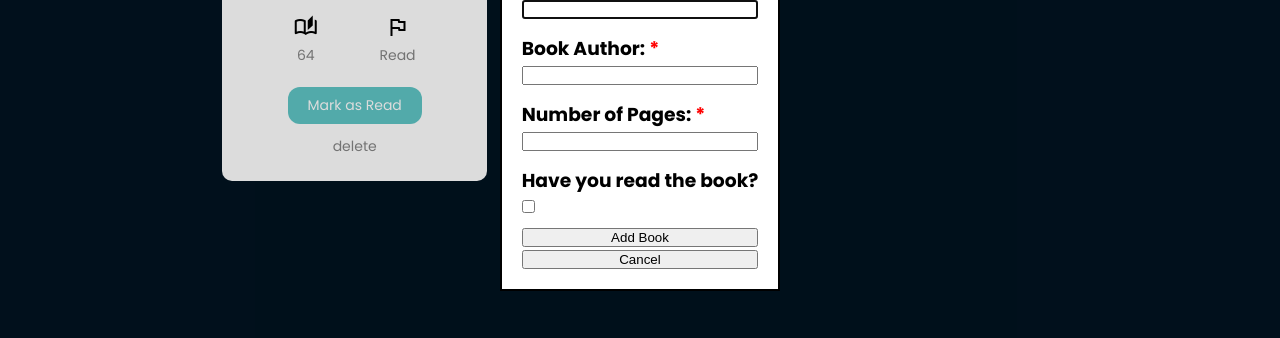
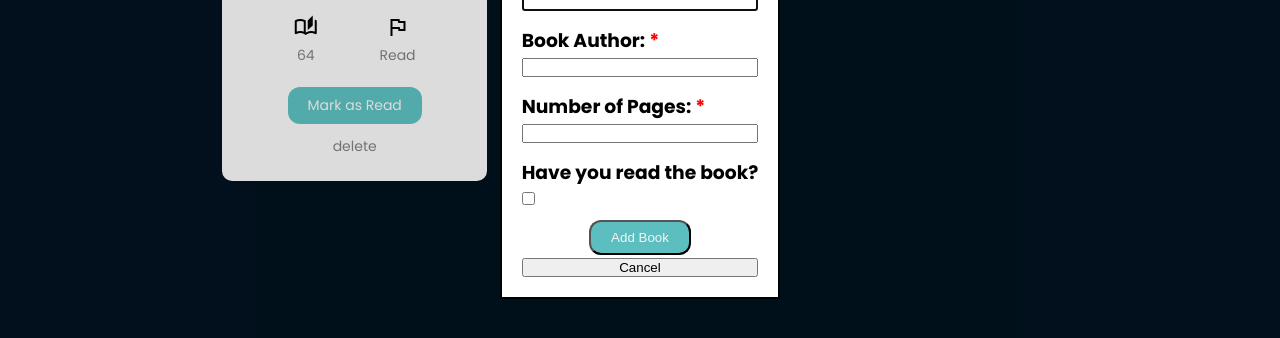
Before and after one commit to Riskoder/MyLibrary, a plain HTML site: page index.html in a window 1280 px wide. Both pictures are taken after a click on the button "Add Book". Shown: the part 304-642 px from the top of the page. Drawn offline with nearby package versions, Linux system fonts and the light colour scheme.

Commit message:
Add new Styles for Form Buttons

```diff
--- a/style.css
+++ b/style.css
@@ -165,7 +165,8 @@ form input {
 }
 
 .book-readed,
-.add-book {
+.add-book,
+.add-book-button {
   background-color: #5cbebe;
   max-width: 200px;
   padding: 8px 20px;
@@ -180,3 +181,7 @@ form input {
 .add-book {
   margin-left: auto;
 }
+
+.add-book-button {
+  margin: 0 auto;
+}
```
